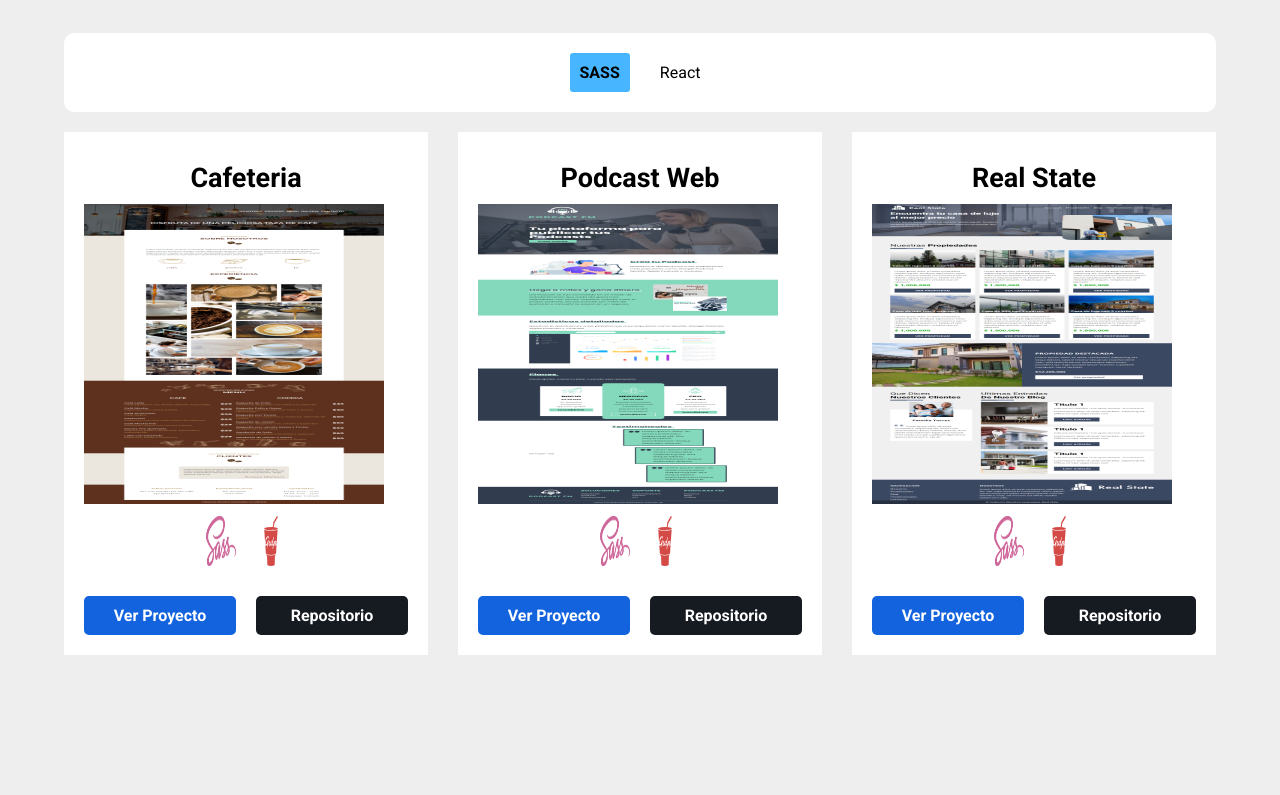
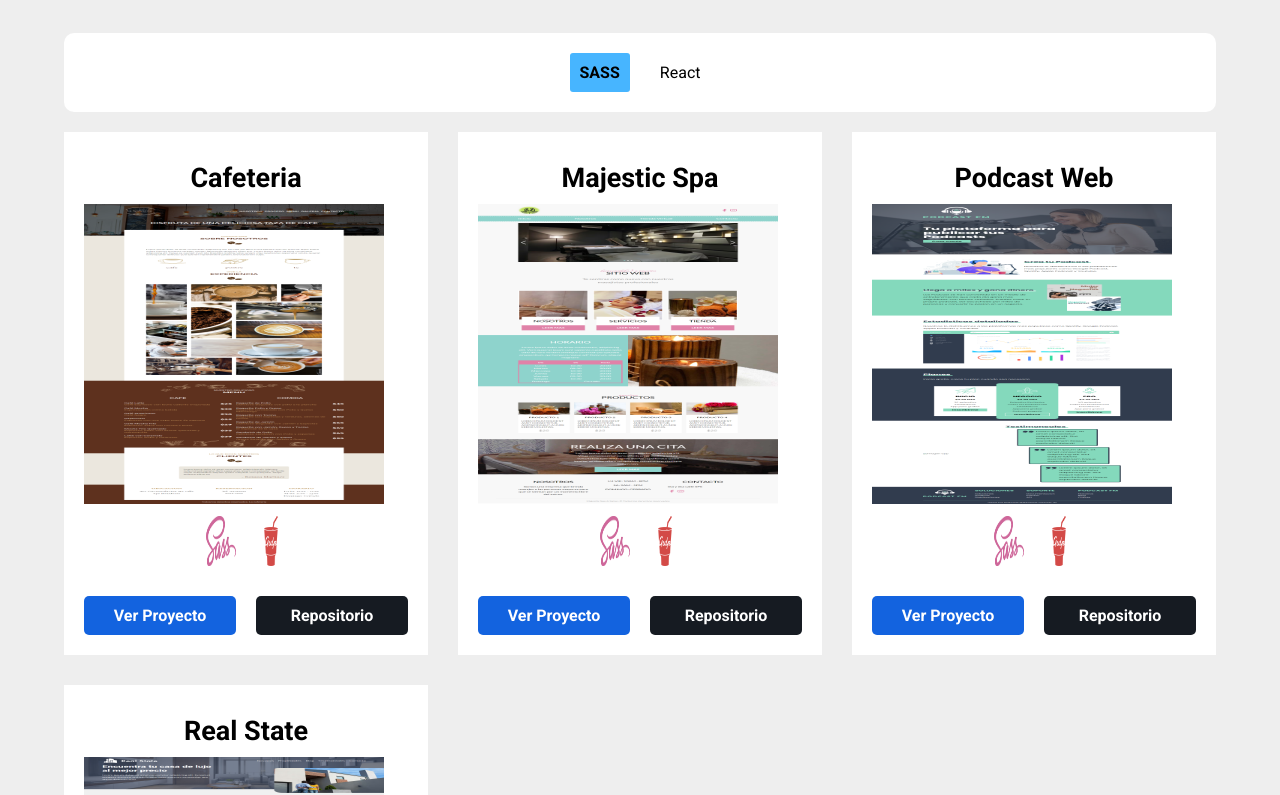
Before and after one commit to vspeed21/portafolio, a Next.js app: page / in a window 1280 px wide. Shown: the part 1680-2475 px from the top of the page. Built offline with nearby package versions, Linux system fonts and the light colour scheme.

Commit message:
proyecto nuevo sass

```diff
--- a/src/data/proyectos.js
+++ b/src/data/proyectos.js
@@ -37,6 +37,26 @@ const Sass = [
     imagen: '/img/proyectos/proyectos-sass/cafeteria.png',
     linkProyecto: 'https://cafeteriasass-proyecto.netlify.app',
     linkGit: 'https://github.com/vspeed21/cafeteria',
+
+    tecnologias:[
+      {
+        id: generarId(),
+        imagen: '/logos/logo-sass.png',
+      },
+      {
+        id: generarId(),
+        imagen: '/logos/logo-gulp.png',
+      }
+    ]
+  },
+
+  {
+    id: generarId(),
+    nombre: 'Majestic Spa',
+    descripcion: '',
+    imagen: '/img/proyectos/proyectos-sass/majesticSpa.png',
+    linkProyecto: 'https://majestic-spa.netlify.app',
+    linkGit: 'https://github.com/vspeed21/MajesticSpa',
 
     tecnologias:[
       {
```
Also changed, not shown: public/img/proyectos/proyectos-sass/majesticSpa.png (added).
